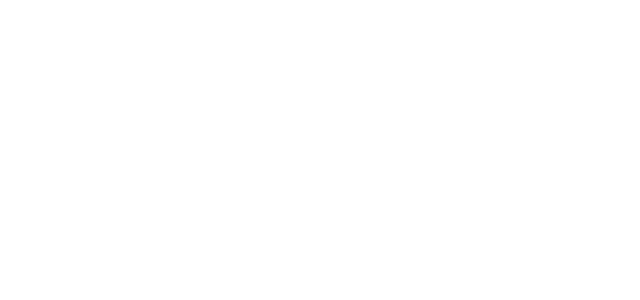
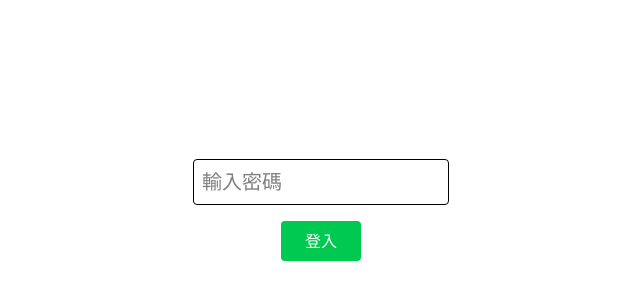
Before and after one commit to WMOUO/photo-cam, a Vue app: page /login in a window 1280 px wide. Before the commit this address had no page. Shown: the part 190-490 px from the top of the page, without its empty margins (319-959 px from the left). Built offline with nearby package versions, Linux system fonts and the light colour scheme.

Commit message:
新增加密頁面

```diff
--- a/src/router/index.ts
+++ b/src/router/index.ts
@@ -1,6 +1,7 @@
 import { createRouter, createWebHistory } from 'vue-router'
 import MainView from '@/views/MainView.vue'
 import PictureBoard from '@/views/PictureBoard.vue'
+import LoginView from '@/views/LoginView.vue'
 
 const router = createRouter({
   history: createWebHistory(),
@@ -15,7 +16,37 @@
       name: 'board',
       component: PictureBoard,
     },
+    {
+      path: '/login',
+      name: 'login',
+      component: LoginView,
+    },
   ],
 })
 
+router.beforeEach(async (to, from, next) => {
+  if (to.path === '/login') {
+    return next()
+  }
+
+  const token = localStorage.getItem('token')
+  if (!token) return next('/login')
+
+  try {
+    const res = await fetch('https://upload-worker.5316eictlws-2.workers.dev/api/verify', {
+      headers: { Authorization: `Bearer ${token}` },
+    })
+    if (res.ok) {
+      next()
+    } else {
+      localStorage.removeItem('token')
+      next('/login')
+    }
+  } catch (err) {
+    console.error('驗證失敗', err)
+    localStorage.removeItem('token')
+    next('/login')
+  }
+})
+
 export default router
--- /dev/null
+++ b/src/views/LoginView.vue
@@ -0,0 +1,41 @@
+<!-- pages/LoginView.vue -->
+<template>
+  <div class="h-screen w-screen flex items-center justify-center bg-white">
+    <div class="flex flex-col items-center gap-4">
+      <input
+        v-model="password"
+        type="password"
+        placeholder="輸入密碼"
+        class="text-xl p-2 rounded border w-64 text-black"
+      />
+      <button @click="login" class="bg-green-500 text-white px-6 py-2 rounded">登入</button>
+      <p class="text-red-500" v-if="error">{{ error }}</p>
+    </div>
+  </div>
+</template>
+
+<script setup lang="ts">
+import { ref } from 'vue'
+import { useRouter } from 'vue-router'
+
+const password = ref('')
+const error = ref('')
+const router = useRouter()
+
+const login = async () => {
+  try {
+    const res = await fetch('https://upload-worker.5316eictlws-2.workers.dev/api/login', {
+      method: 'POST',
+      headers: { 'Content-Type': 'application/json' },
+      body: JSON.stringify({ password: password.value }),
+    })
+    if (!res.ok) throw new Error('密碼錯誤')
+    const data = await res.json()
+    localStorage.setItem('token', data.token)
+    router.push('/')
+  } catch (e) {
+    console.log(e)
+    error.value = '登入失敗：密碼錯誤'
+  }
+}
+</script>
```
